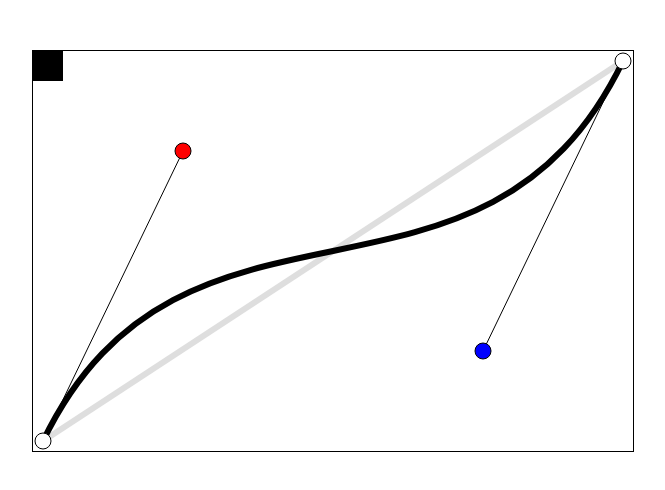
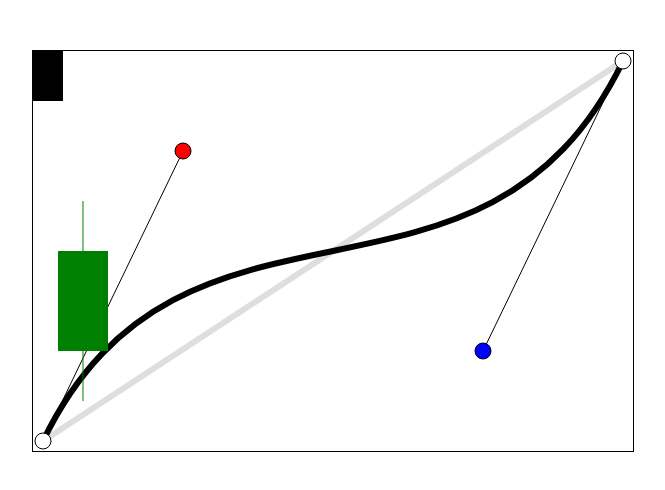
Before and after one commit to JokerQuan/canvas-renderer, a plain HTML site: page index.html in a window 1280 px wide. Shown: the whole page, without its empty margins (18-683 px from the left). Drawn offline with Linux system fonts and the light colour scheme.

Commit message:
抽离添加元素函数，实现添加自定义元素

```diff
--- a/bezier.js
+++ b/bezier.js
@@ -1,13 +1,12 @@
 class Bezier{
 
-  constructor(id, start, end, ctl1, ctl2, ctx, options = {}) {
+  constructor(id, start, end, ctl1, ctl2, options = {}) {
     this.id = id;
     this.type = 'bezier';
     this.start = start;
     this.end = end;
     this.ctl1 = ctl1;
     this.ctl2 = ctl2;
-    this.ctx = ctx;
     this.width = options.width || 1;
     this.color = options.color || 'black';
     this.layer = options.layer || 0;
@@ -19,6 +18,10 @@ class Bezier{
       this[key] = obj[key];
     }
     this.render();
+  }
+
+  bindCtx(ctx) {
+    this.ctx = ctx;
   }
 
   render() {
--- /dev/null
+++ b/candle.js
@@ -0,0 +1,74 @@
+class Candle{
+
+  constructor(id, basePoint, open, close, high, low, width, options = {}) {
+    this.id = id;
+    this.type = 'candle';
+    this.basePoint = basePoint;
+    this.open = open;
+    this.close = close;
+    this.high = high;
+    this.low = low;
+    this.width = width;
+    this.drag = options.drag === true ? true : false;
+    this.lineWidth = options.lineWidth || 1;
+    this.color = options.color || open.y < close.y ? 'red' : 'green';
+    this.layer = options.layer || 0;
+
+
+    this.high_low_line = new Line(`${id}-line`, high, low, {
+      color: this.color,
+      layer: this.layer,
+      width: this.lineWidth
+    });
+
+
+    this.open_close_rect = new Rect(
+      `${id}-rect`,
+      basePoint,
+      width,
+      Math.abs(close.y - open.y),
+      {
+        color: this.color,
+        style: open.y < close.y ? 'stroke' : 'fill',
+        layer: this.layer,
+      }
+    );
+  }
+
+  bindCtx(ctx) {
+    this.ctx = ctx;
+    this.high_low_line.bindCtx(ctx);
+    this.open_close_rect.bindCtx(ctx);
+  }
+
+  setAttr(obj) {
+    for (let key in obj){
+      this[key] = obj[key];
+    }
+    this.render();
+  }
+
+  moveTo(x, y) {
+    const offsetX = x - this.basePoint.x;
+    const offsetY = y - this.basePoint.y;
+    this.open.x += offsetX;
+    this.open.y += offsetY;
+    this.close.x += offsetX;
+    this.close.y += offsetY;
+    this.high.x += offsetX;
+    this.high.y += offsetY;
+    this.low.x += offsetX;
+    this.low.y += offsetY;
+    this.basePoint.x = x;
+    this.basePoint.y = y;
+  }
+
+  containPoint(x, y) {
+    return this.open_close_rect.containPoint(x, y);
+  }
+
+  render() {
+    this.high_low_line.render();
+    this.open_close_rect.render();
+  }
+}
--- a/circle.js
+++ b/circle.js
@@ -1,16 +1,19 @@
 class Circle{
 
-  constructor(id, basePoint, r, ctx, options = {}) {
+  constructor(id, basePoint, r, options = {}) {
     this.id = id;
     this.type = 'circle';
     this.basePoint = basePoint;
     this.r = r;
-    this.ctx = ctx;
     this.color = options.color || 'white';
     this.borderColor = options.borderColor || 'black';
     this.drag = options.drag === true ? true : false;
     this.layer = options.layer || 0;
 
+  }
+
+  bindCtx(ctx) {
+    this.ctx = ctx;
   }
 
   setAttr(obj) {
--- a/index.html
+++ b/index.html
@@ -22,9 +22,10 @@
   <div id="container"></div>
   <script src="./point.js"></script>
   <script src="./circle.js"></script>
-  <script src="./square.js"></script>
+  <script src="./rect.js"></script>
   <script src="./line.js"></script>
   <script src="./bezier.js"></script>
+  <script src="./candle.js"></script>
   <script src="./renderer.js"></script>
   <script>
     const canvas = new CanvasRenderer("#container");
@@ -34,56 +35,67 @@
     const ctl1 = canvas.addCtrlPoint(150, 100);
     const ctl2 = canvas.addCtrlPoint(450, 300);
 
-    const startCircle = canvas.addCircle('start', start, 8, {
+    const startCircle = new Circle('start', start, 8, {
       drag: true,
       layer: 1
     });
-
     // 注册点击事件
     startCircle.onClick = () => {
       startCircle.setAttr({
         color: startCircle.color === 'white' ? 'black' : 'white'
       });
-    }
+    };
+    canvas.addElement(startCircle);
 
-    canvas.addCircle('end', end, 8, {
+    canvas.addElement(new Circle('end', end, 8, {
       drag: true,
       layer: 1
-    });
+    }));
 
-    canvas.addCircle('ctl1', ctl1, 8, {
+    canvas.addElement(new Circle('ctl1', ctl1, 8, {
       color: 'red',
       layer: 1,
       drag: true
-    });
+    }));
 
-    canvas.addCircle('ctl2', ctl2, 8, {
+    canvas.addElement(new Circle('ctl2', ctl2, 8, {
       color: 'blue',
       layer: 1,
       drag: true
-    });
+    }));
 
     // 辅助线
-    canvas.addLine('line1', start, ctl1);
-    canvas.addLine('line2', end, ctl2);
+    canvas.addElement(new Line('line1', start, ctl1));
+    canvas.addElement(new Line('line2', end, ctl2));
 
     // 起点终点直线
-    canvas.addLine('line3', start, end, {
+    canvas.addElement(new Line('line3', start, end, {
       width: 6,
       color: 'rgba(200, 200, 200, .6)'
-    });
+    }));
 
     // 贝塞尔曲线
-    canvas.addBezierCurve('bezier-demo', start, end, ctl1, ctl2, {
+    canvas.addElement(new Bezier('bezier-demo', start, end, ctl1, ctl2, {
       width: 6,
       color: 'black'
-    });
+    }));
 
     const sp = canvas.addCtrlPoint(0, 0);
-    // 正方形
-    const s = canvas.addSquare('s', sp, 30, { drag: true });
+    // 矩形
+    const s = canvas.addElement(new Rect('s', sp, 30, 50, { drag: true }));
     s.setAttr({style: 'fill'});
 
+
+    // 蜡烛图
+    const open = canvas.addCtrlPoint(50, 300);
+    const close = canvas.addCtrlPoint(50, 200);
+    const high = canvas.addCtrlPoint(50, 150);
+    const low = canvas.addCtrlPoint(50, 350);
+    const left_top = canvas.addCtrlPoint(25, 200);
+
+    canvas.addElement(new Candle('0224', left_top, open, close, high, low, 50, {
+      drag: true
+    }))
 
     canvas.render();
 
--- a/line.js
+++ b/line.js
@@ -1,15 +1,18 @@
 class Line{
 
-  constructor(id, p1, p2, ctx, options = {}) {
+  constructor(id, p1, p2, options = {}) {
     this.id = id;
     this.type = 'line';
     this.p1 = p1;
     this.p2 = p2;
-    this.ctx = ctx;
     this.width = options.width || 1;
     this.color = options.color || 'black';
     this.layer = options.layer || 0;
 
+  }
+
+  bindCtx(ctx) {
+    this.ctx = ctx;
   }
 
   setAttr(obj) {
--- /dev/null
+++ b/rect.js
@@ -0,0 +1,51 @@
+class Rect{
+
+  constructor(id, basePoint, width, height, options = {}) {
+    this.id = id;
+    this.type = 'rect';
+    this.basePoint = basePoint;
+    this.width = width;
+    this.height = height;
+    this.color = options.color || 'black';
+    this.style = options.style || 'stroke';
+    this.drag = options.drag === true ? true : false;
+    this.layer = options.layer || 0;
+    this.isTransparent = options.isTransparent === true ? true : false;
+
+  }
+
+  bindCtx(ctx) {
+    this.ctx = ctx;
+  }
+
+  setAttr(obj) {
+    for (let key in obj){
+      this[key] = obj[key];
+    }
+  }
+
+  moveTo(x, y) {
+    this.basePoint.x = x;
+    this.basePoint.y = y;
+  }
+
+  containPoint(x, y) {
+    const { basePoint, width, height } = this;
+    return x >= basePoint.x && x <= basePoint.x + width && y >= basePoint.y && y <= basePoint.y + height;
+  }
+
+  render() {
+    const { basePoint: { x, y }, width, height, ctx, color, style, isTransparent } = this;
+    if (!isTransparent) {
+      ctx.clearRect(x, y, width, height);
+    }
+    if (style === 'stroke') {
+      ctx.lineWidth = 1;
+      ctx.strokeStyle = color
+      ctx.strokeRect(x, y, width, height);
+    } else {
+      ctx.fillStyle = color;
+      ctx.fillRect(x, y, width, height);
+    }
+  }
+}
--- a/renderer.js
+++ b/renderer.js
@@ -98,11 +98,11 @@ class CanvasRenderer {
   // 查找点在哪个元素内，都不在则返回 null
   _pointInWitchElement(x, y) {
     // 图层越高优先级越高
-    // 同一图层，元素越靠后（即后加入），优先级越高
     let target = null;
     const len = this._layers.length;
     for (let i = len - 1; i >= 0; i--) {
       if (!this._layers[i]) continue;
+      // 同一图层，元素越靠后（即后加入），优先级越高
       const reversedEle = this._layers[i].toReversed();
       target = reversedEle.find(ele => {
         if (typeof ele.containPoint !== 'function') return false;
@@ -121,42 +121,28 @@ class CanvasRenderer {
     this.render();
   }
 
+  // 基于控制点创建的元素，可以随画布拖拽移动
   addCtrlPoint(x, y) {
     const point = new Point(x, y);
     this._ctrlPoints.push(point);
     return point;
   }
 
-  addLine(id, p1, p2, options = {}) {
-    const layer = options.layer || 0;
+  /**
+   *
+   * @param {*} ele 自定义 canvas 元素
+   * 自定义元素规则：
+   *  1、必须实现 bindCtx、render 函数
+   *  2、如果需要点击功能，必须实现 containPoint 函数
+   *  3、如果需要拖拽功能，必须实现 containPoint 函数、moveTo 函数、basePoint 属性
+   * @returns
+   */
+  addElement(ele) {
+    ele.bindCtx(this._ctx);
+    const layer = ele.layer;
     this._layers[layer] = this._layers[layer] || [];
-    const line = new Line(id, p1, p2, this._ctx, options);
-    this._layers[layer].push(line);
-    return line;
-  }
-
-  addBezierCurve(id, start, end, ctl1, ctl2, options = {}) {
-    const layer = options.layer || 0;
-    this._layers[layer] = this._layers[layer] || [];
-    const bezier = new Bezier(id, start, end, ctl1, ctl2, this._ctx, options);
-    this._layers[layer].push(bezier);
-    return bezier;
-  }
-
-  addCircle(id, p, r, options) {
-    const circle = new Circle(id, p, r, this._ctx, options);
-    const layer = options.layer || 0;
-    this._layers[layer] = this._layers[layer] || [];
-    this._layers[layer].push(circle);
-    return circle;
-  }
-
-  addSquare(id, p, sise, options = {}) {
-    const square = new Square(id, p, sise, this._ctx, options);
-    const layer = options.layer || 0;
-    this._layers[layer] = this._layers[layer] || [];
-    this._layers[layer].push(square);
-    return square;
+    this._layers[layer].push(ele);
+    return ele;
   }
 
   render() {
--- a/square.js
+++ /dev/null
@@ -1,43 +0,0 @@
-class Square{
-
-  constructor(id, basePoint, size, ctx, options = {}) {
-    this.id = id;
-    this.type = 'circle';
-    this.basePoint = basePoint;
-    this.size = size;
-    this.ctx = ctx;
-    this.color = options.color || 'black';
-    this.style = options.style || 'stroke';
-    this.drag = options.drag === true ? true : false;
-    this.layer = options.layer || 0;
-
-  }
-
-  setAttr(obj) {
-    for (let key in obj){
-      this[key] = obj[key];
-    }
-  }
-
-  moveTo(x, y) {
-    this.basePoint.x = x;
-    this.basePoint.y = y;
-  }
-
-  containPoint(x, y) {
-    const { basePoint, size } = this;
-    return x >= basePoint.x && x <= basePoint.x + size && y >= basePoint.y && y <= basePoint.y + size;
-  }
-
-  render() {
-    const { basePoint: { x, y }, size, ctx, color, borderColor } = this;
-    if (this.style === 'stroke') {
-      ctx.lineWidth = 1;
-      ctx.strokeStyle = color
-      ctx.strokeRect(x, y, size, size);
-    } else {
-      ctx.fillStyle = color;
-      ctx.fillRect(x, y, size, size);
-    }
-  }
-}
```
